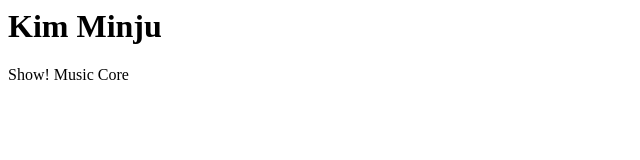
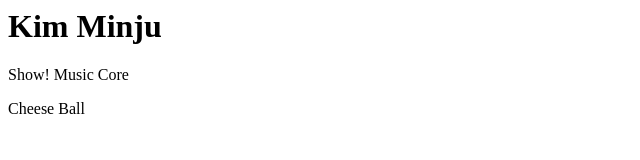
Before and after one commit to TomokiYuguchi23691/git_tutorial_bk, a plain HTML site: page index.html in a window 1280 px wide. Shown: the full height of the page, 0-640 px from the left. Drawn offline with Linux system fonts and the light colour scheme.

Commit message:
cheeseball追記

```diff
--- a/index.html
+++ b/index.html
@@ -1,2 +1,3 @@
 <h1>Kim Minju</h1>
 <p>Show! Music Core</p>
+<p>Cheese Ball</p>
```
